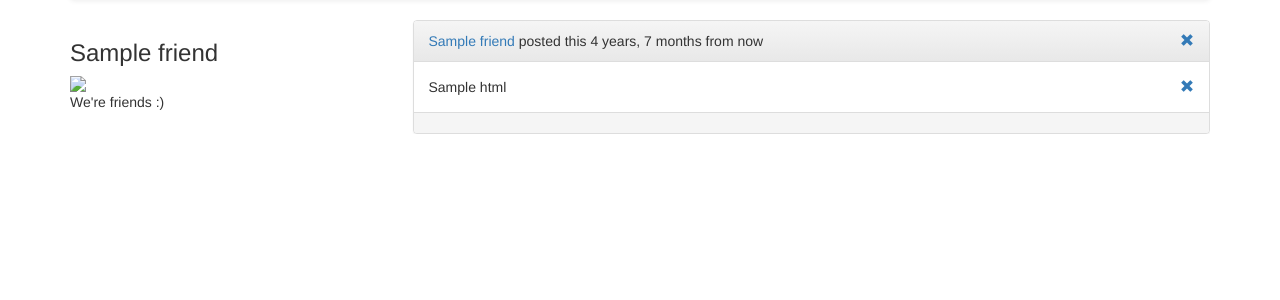
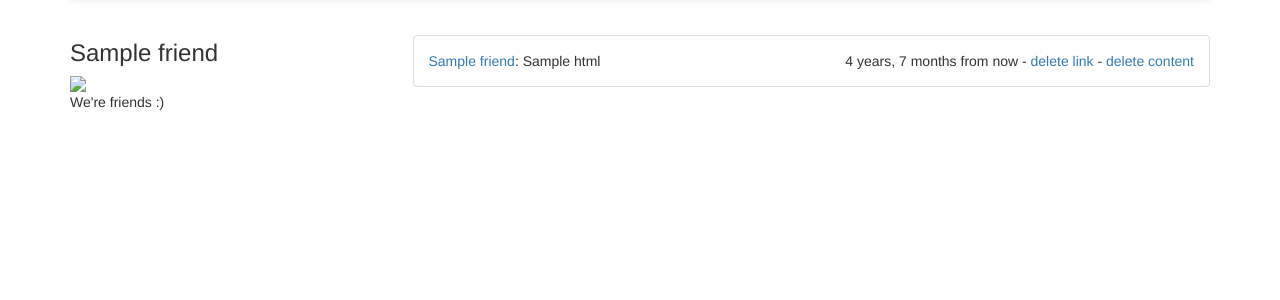
Before and after one commit to lukebarnard1/o2m, a Django app: template o2m/o2m/basic_client/templates/timeline.html in a window 1280 px wide. Shown: the part 72-372 px from the top of the page. Run offline with Django 3.2, Linux system fonts and the light colour scheme; the template is opened without the code that fills it: most values are stand-ins (such as "Sample title", 1, 10 or a date in 2020); some libraries are stand-ins or nearby versions.

Commit message:
Trying funky animations. It's a bit annoying...

```diff
--- a/o2m/o2m/basic_client/templates/timeline.html
+++ b/o2m/o2m/basic_client/templates/timeline.html
@@ -2,6 +2,7 @@
 {% load bootstrap3 %}
 {% load humanize %}
 {% block body %}
+			<div id="blackout" style="position:absolute;left:0px;top:0px;background-color:rgba(0,0,0,255);display:none;opacity:0.8;z-index:50;height:100%;width:100%;">&nbsp;</div>
 <div class="container">
 	<div class="row">
 		{% if friend %}
@@ -50,42 +51,46 @@
 			</form>
 			<ul class="media-list">
 			{% for link in links %}
+				<style>
+				.focused {
+					position:relative;
+					z-index:100;
+					filter:none;
+				}
+				</style>
 				<li class="content media">
 					{% for level in link.level %}<div class="media-left"></div>{% endfor %}
 					<div class="media-body panel panel-default">
-						<div class="panel-heading">
-							<a href="/o2m/friend/{{link.friend.name}}">{{link.friend.name}}</a> posted this {{link.creation_time | naturaltime}}
+						<div class="panel-body"
+							onmouseover="$(event.target).css({'cursor':'pointer'}).parent().find('.footer-hider').animate({'height':'55px'})"
+							onmouseout="$(event.target).parent().find('.footer-hider.that-can-be-hidden').animate({'height':'0px'})"
+							onclick="$('#blackout').fadeToggle({'complete': function(){$(event.target).parent().toggleClass('focused').find('.footer-hider').toggleClass('that-can-be-hidden');}})">
+							<a href="/o2m/friend/{{link.friend.name}}">{{link.friend.name}}</a>: {{link.html | safe}}
 							<div class="pull-right">
+							    {{link.creation_time | naturaltime}} -
+								<a href="javascript:;" onclick="$('#form_dl_{{link.link_friend.id}}_{{link.id}}').submit()" title="Delete link">delete link</a> -
+								<a href="javascript:;" onclick="$('#form_dc_{{link.content}}').submit()" title="Delete content">delete content</a>
 								<form id="form_dl_{{link.link_friend.id}}_{{link.id}}" action="/o2m/delete_link" method="POST">
 									{% csrf_token %}
 									<input type="hidden" name="content_id" value="{{link.content}}"/>
 									<input type="hidden" name="friend_id" value="{{link.link_friend.id}}"/>
-									<a href="javascript:;" onclick="$('#form_dl_{{link.link_friend.id}}_{{link.id}}').submit()" title="Delete link">
-										<span class="glyphicon glyphicon-remove"></span>
-									</a>
+								</form>
+								<form id="form_dc_{{link.content}}" action="/o2m/delete_content" method="POST">
+									{% csrf_token %}
+									<input type="hidden" name="content_id" value="{{link.content}}"/>
 								</form>
 							</div>
 						</div>
-						<div class="panel-body">
-							{{link.html | safe}}
-							<div class="pull-right">
-								<form id="form_dc_{{link.content}}" action="/o2m/delete_content" method="POST">
+						<div class="footer-hider that-can-be-hidden" style="height:0px;overflow-y:hidden">
+							<div class="panel-footer">
+								<form action="/o2m/add_linked_content" method="POST">
 									{% csrf_token %}
-									<input type="hidden" name="content_id" value="{{link.content}}"/>
-									<a href="javascript:;" onclick="$('#form_dc_{{link.content}}').submit()" title="Delete content">
-										<span class="glyphicon glyphicon-remove"></span>
-									</a>
+									<input type="text" class="form-control" name="content_text" placeholder="write a comment...">
+									<input type="hidden" value="{{link.content}}" name="content_id">
+									<input type="hidden" value="{{link.address}}" name="friend_address">
+									<input type="hidden" value="{{link.port}}" name="friend_port">
 								</form>
 							</div>
-						</div>
-						<div class="panel-footer">
-							<form action="/o2m/add_linked_content" method="POST">
-								{% csrf_token %}
-								{% bootstrap_form comment_form %}
-								<input type="hidden" value="{{link.content}}" name="content_id">
-								<input type="hidden" value="{{link.address}}" name="friend_address">
-								<input type="hidden" value="{{link.port}}" name="friend_port">
-							</form>
 						</div>
 					</div>
 				</li>
```
